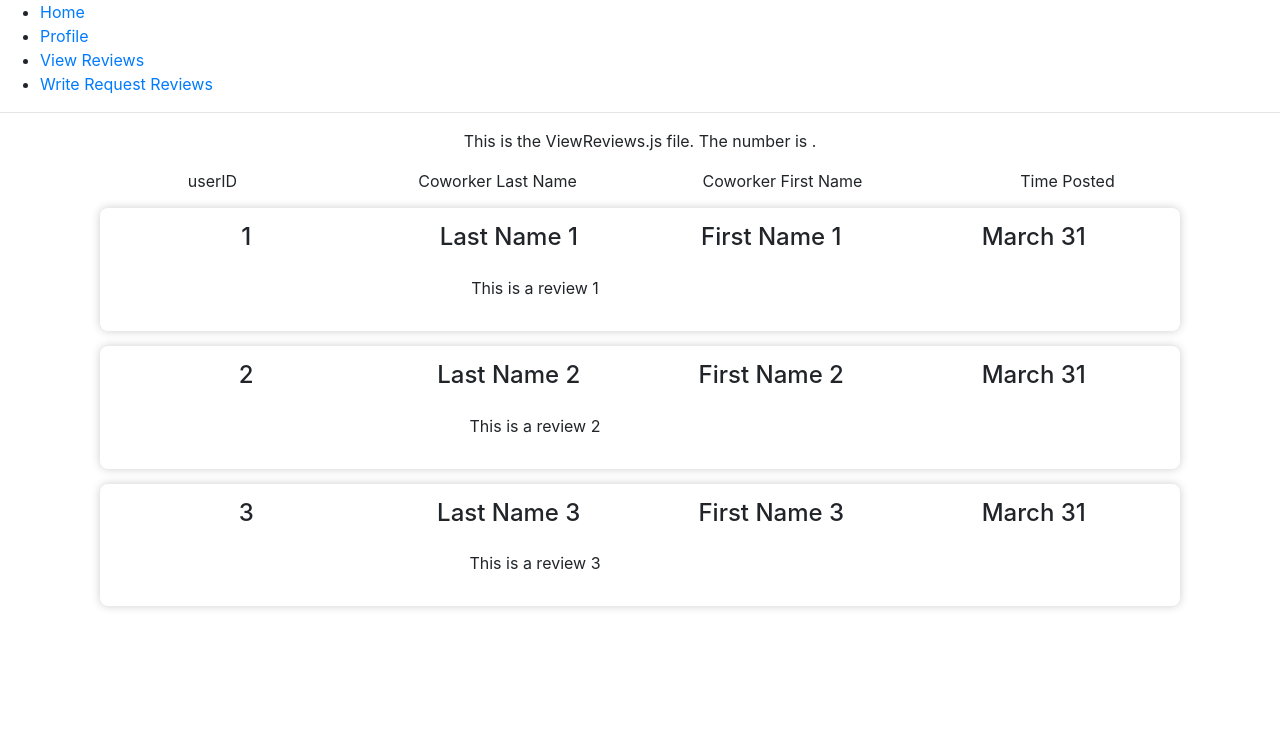
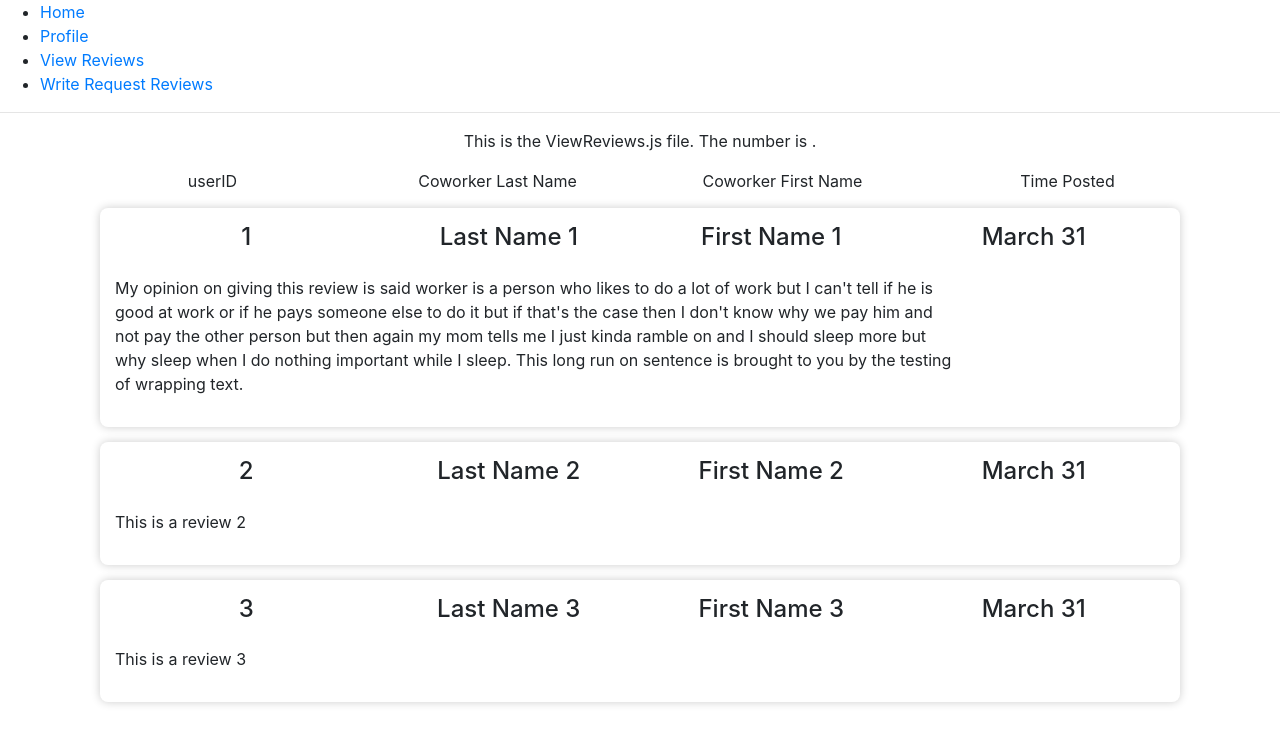
Before and after one commit to StephenTemp/SaltySplatoon-PET, a React (Create React App) app: page /viewreviews in a window 1280 px wide. Shown: the top 744 px of the page. Built offline with nearby package versions, Linux system fonts and the light colour scheme; no server answers.

Commit message:
Review text wraps back around

```diff
--- a/src/Reviews.js
+++ b/src/Reviews.js
@@ -97,6 +97,8 @@ const h4inlinestyle = {
 }
 
 const textareastyle = {
+	'text-align': 'left',
+	'overflow-wrap': 'break-word',
 	'overflow-y': 'hidden',
 	width: '80%'
 }
--- a/src/ViewReviews.js
+++ b/src/ViewReviews.js
@@ -14,7 +14,7 @@ class ViewReviews extends React.Component {
             reviewerLName: "Last Name 1",
             reviewerFName: "First Name 1",
             dateReviewed: "March 31",
-            content: "This is a review 1"
+            content: "My opinion on giving this review is said worker is a person who likes to do a lot of work but I can't tell if he is good at work or if he pays someone else to do it but if that's the case then I don't know why we pay him and not pay the other person but then again my mom tells me I just kinda ramble on and I should sleep more but why sleep when I do nothing important while I sleep. This long run on sentence is brought to you by the testing of wrapping text."
           },
           {
           	userID: "2",
```
